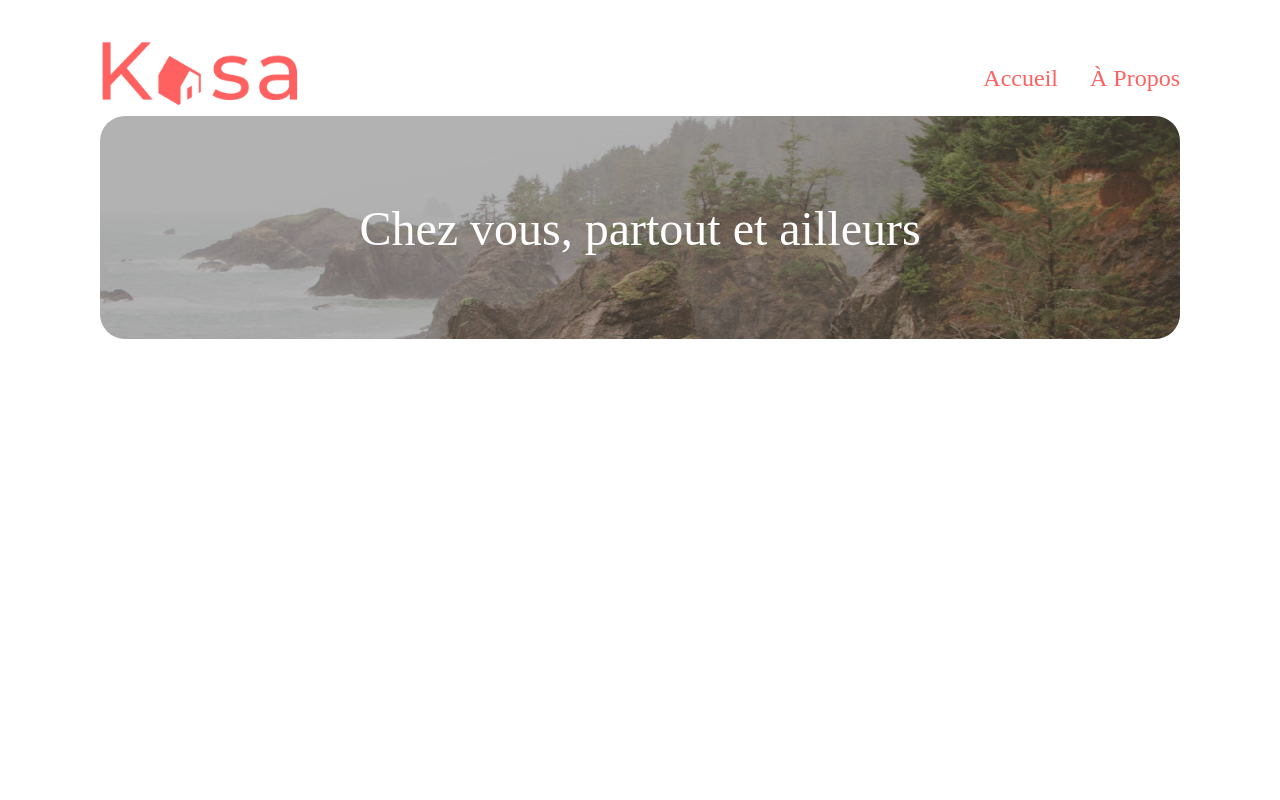
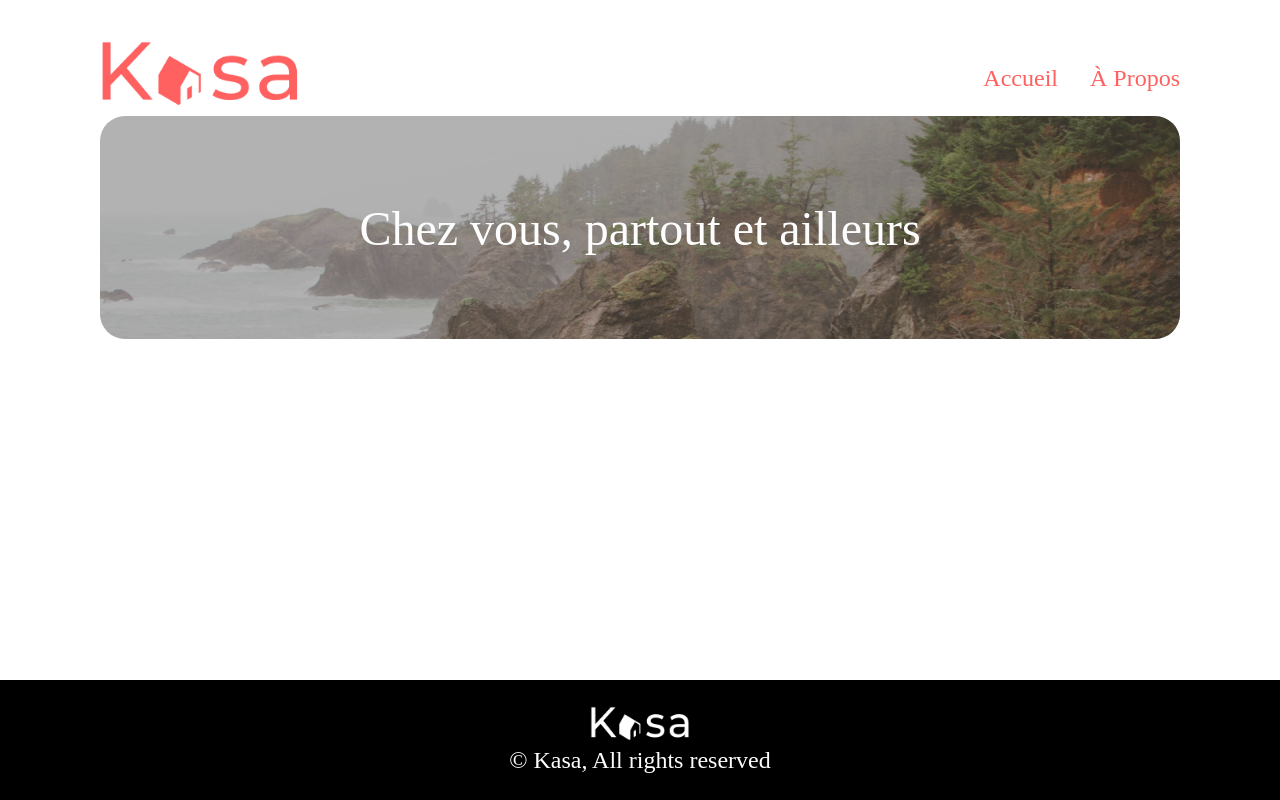
Before and after one commit to philippart-raphael/P7-OPCR, a React (Create React App) app: page / in a window 1280 px wide. Built offline with nearby package versions, Linux system fonts and the light colour scheme.

Commit message:
Add Footer Logo

```diff
--- /dev/null
+++ b/src/Component/Footer/Footer.scss
@@ -0,0 +1,23 @@
+@import "./src/SCSS/variables.scss";
+
+.Footer {
+  display: flex;
+  flex-direction: column;
+  justify-content: center;
+  align-items: center;
+  height: 15%;
+  position: fixed;
+  bottom: 0;
+  right: 0;
+  left: 0;
+  background: #000;
+  color: $colorPrimary;
+
+  & > div {
+    font-size: 24px;
+  }
+
+  & > div > img {
+    height: 35px;
+  }
+}
--- /dev/null
+++ b/src/Component/Footer/Footer.tsx
@@ -0,0 +1,12 @@
+import React from "react";
+import Logo from "../Logo/Logo";
+import './Footer.scss';
+
+export default function Footer({ img }: { img: string }) {
+    return (
+        <footer className="Footer">
+            <Logo img={img} altText="Logo Kasa" link={false} pathLink="/"  imgFilter="0%" imgWidth="100px"/>
+            <div>© Kasa, All rights reserved</div>
+        </footer>
+    );
+}
--- a/src/Component/Header/Header.tsx
+++ b/src/Component/Header/Header.tsx
@@ -7,7 +7,7 @@ export default function Header({ img }: { img: string }): JSX.Element {
     return (
         <header>
             <nav className="Header">
-                <Logo img={img} altText="Logo Kasa" link={true} pathLink="/" />
+                <Logo img={img} altText="Logo Kasa" link={true} pathLink="/" imgFilter="" imgWidth="200px"/>
                 <ul>
                     <li><Link to="/">Accueil</Link></li>
                     <li><Link to="/about">À Propos</Link></li>
--- a/src/Component/Logo/Logo.tsx
+++ b/src/Component/Logo/Logo.tsx
@@ -1,19 +1,27 @@
 import { Link } from "react-router-dom";
+import styled from "styled-components";
 import "./Logo.scss";
+
+const StyledImg = styled.img<{ imgFilter: string, imgWidth: string }>`
+  filter: ${(props) => props.imgFilter ? `brightness(0%) invert(1)` : "brightness(100%)"};
+  width: ${(props) => props.imgWidth ? `${props.imgWidth}` : "200px"};
+`;
 
 export default function Logo(
     {
         img,
         altText,
         link,
-        pathLink
-    }: { img: string, altText: string, link: boolean, pathLink: string }
+        pathLink,
+        imgWidth,
+        imgFilter
+    }: { img: string, altText: string, link: boolean, pathLink: string, imgWidth: string, imgFilter: string }
 ): JSX.Element {
-    const imgBalise = <img src={img} alt={altText} className="Logo" />
+    const imgBalise = <StyledImg src={img} alt={altText} className="Logo" imgFilter={imgFilter} imgWidth={imgWidth} />;
     return (
         <div>
             {link ? <Link to={pathLink}>
-                { imgBalise }
+                {imgBalise}
             </Link> : imgBalise}
         </div>
     );
--- a/src/View/Layout/Layout.tsx
+++ b/src/View/Layout/Layout.tsx
@@ -3,6 +3,7 @@ import { Outlet } from "react-router-dom";
 import Header from "../../Component/Header/Header";
 import "./Layout.scss";
 import logo from "./img/logo/Logo.png";
+import Footer from "../../Component/Footer/Footer";
 
 export default function Layout(): JSX.Element {
     return (
@@ -11,6 +12,7 @@ export default function Layout(): JSX.Element {
                 <Header img={logo} />
                 <Outlet />
             </div>
+            <Footer img={logo} />
         </>
     );
 }
```
